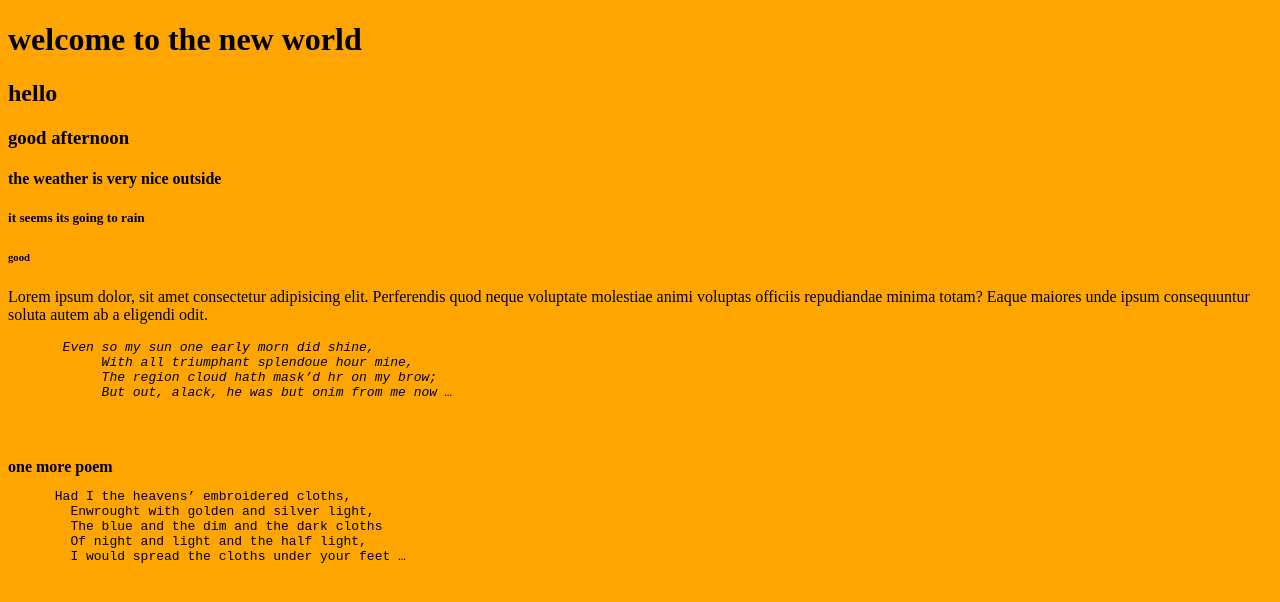
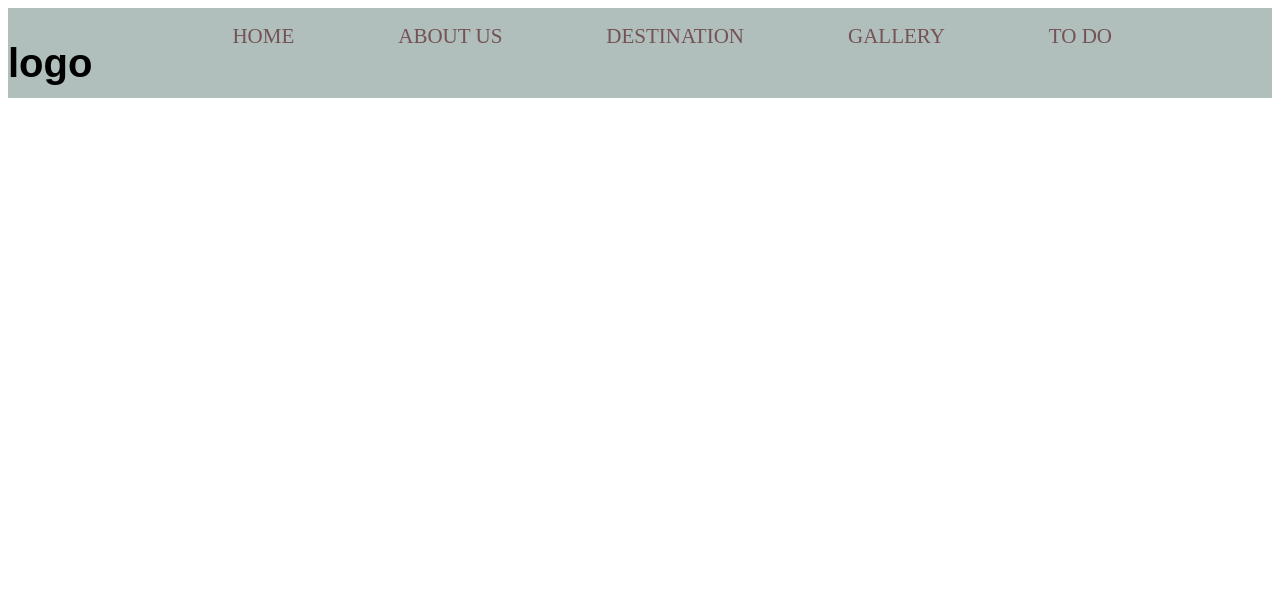
Before and after one commit to sidrasaifi/classroom, a plain HTML site: page index.html in a window 1280 px wide. Drawn offline with Linux system fonts and the light colour scheme.

Commit message:
Add files via upload

```diff
--- a/index.html
+++ b/index.html
@@ -1,34 +1,99 @@
 <!DOCTYPE html>
 <html lang="en">
+
 <head>
     <meta charset="UTF-8">
     <meta http-equiv="X-UA-Compatible" content="IE=edge">
     <meta name="viewport" content="width=device-width, initial-scale=1.0">
     <title>Document</title>
+    <style>
+        nav {
+            height: 90px;
+            background-color: rgb(176, 190, 188);
+        }
+
+        .flex-container {
+            display: flex;
+        }
+
+        .left-menu {
+            flex: 20%;
+        }
+
+        .right-menu {
+            flex: 80%;
+        }
+
+        nav ul {
+            list-style-type: none;
+
+        }
+
+        nav ul li {
+            display: inline;
+            margin-left: 100px;
+
+        }
+
+        nav ul li a {
+            font-size: 21px;
+            text-decoration: none;
+            color: rgb(116, 82, 86);
+
+        }
+
+        .dropdown .drop-down-list {
+            position: absolute;
+            width: 100px;
+            height: 140px;left: 40%;
+            border-radius: 5px;
+            box-shadow: 40px 21px 75px 22px rgba(0, 0, 0, 0.45);
+            -webkit-box-shadow: 40px 21px 75px 22px rgba(0, 0, 0, 0.45);
+            -moz-box-shadow: 40px 21px 75px 22px rgba(0, 0, 0, 0.45);
+        display: none;
+        }
+        .dropdown:hover .drop-down-list{
+        display: block;
+      }
+        h1 {
+            font-weight: bold;
+            font-family: Arial, Helvetica, sans-serif;
+            font-size: 40px;
+        }
+    </style>
+
 </head>
-<body bgcolor="orange" text="black">
-    <h1>welcome to the new world </h1>
-    <h2>hello</h2>
-    <h3>good afternoon</h3>
-    <h4>the weather is very nice outside</h4>
-    <h5>it seems its going to rain</h5>
-    <h6>good</h6>
-    <p>Lorem ipsum dolor, sit amet consectetur adipisicing elit. Perferendis quod neque voluptate molestiae animi voluptas officiis repudiandae minima totam? Eaque maiores unde ipsum consequuntur soluta autem ab a eligendi odit.</p>
 
-    <pre>
-       <i>Even so my sun one early morn did shine,
-            With all triumphant splendoue hour mine,
-            The region cloud hath mask’d hr on my brow;
-            But out, alack, he was but onim from me now …</i>
+<body>
+    <nav>
+        <div class="flex-container">
+            <div class="menu">
+                <h1>
+                    logo
+                </h1>
+            </div>
+            <div class="right-menu">
+                <ul>
+                    <li><a href="">HOME</a></li>
+                    <li><a href="">ABOUT US</a></li>
+                    <li class="dropdown"><a href="">DESTINATION</a>
+                        <div class="drop-down-list">
+                            <a href="">delhi</a>
+                            <a href="">punjab</a>
+                            <a href="">kerala</a>
+                            <a href="">kashmir</a>
+                        </div>
 
 
-    </pre>
-    <b>one more poem</b>
-    <pre>      Had I the heavens’ embroidered cloths,
-        Enwrought with golden and silver light,
-        The blue and the dim and the dark cloths
-        Of night and light and the half light,
-        I would spread the cloths under your feet …</pre>
+                    </li>
+                    <li><a href="">GALLERY</a></li>
+                    <li><a href="">TO DO</a></li>
+                </ul>
 
+
+            </div>
+        </div>
+    </nav>
 </body>
+
 </html>
```
